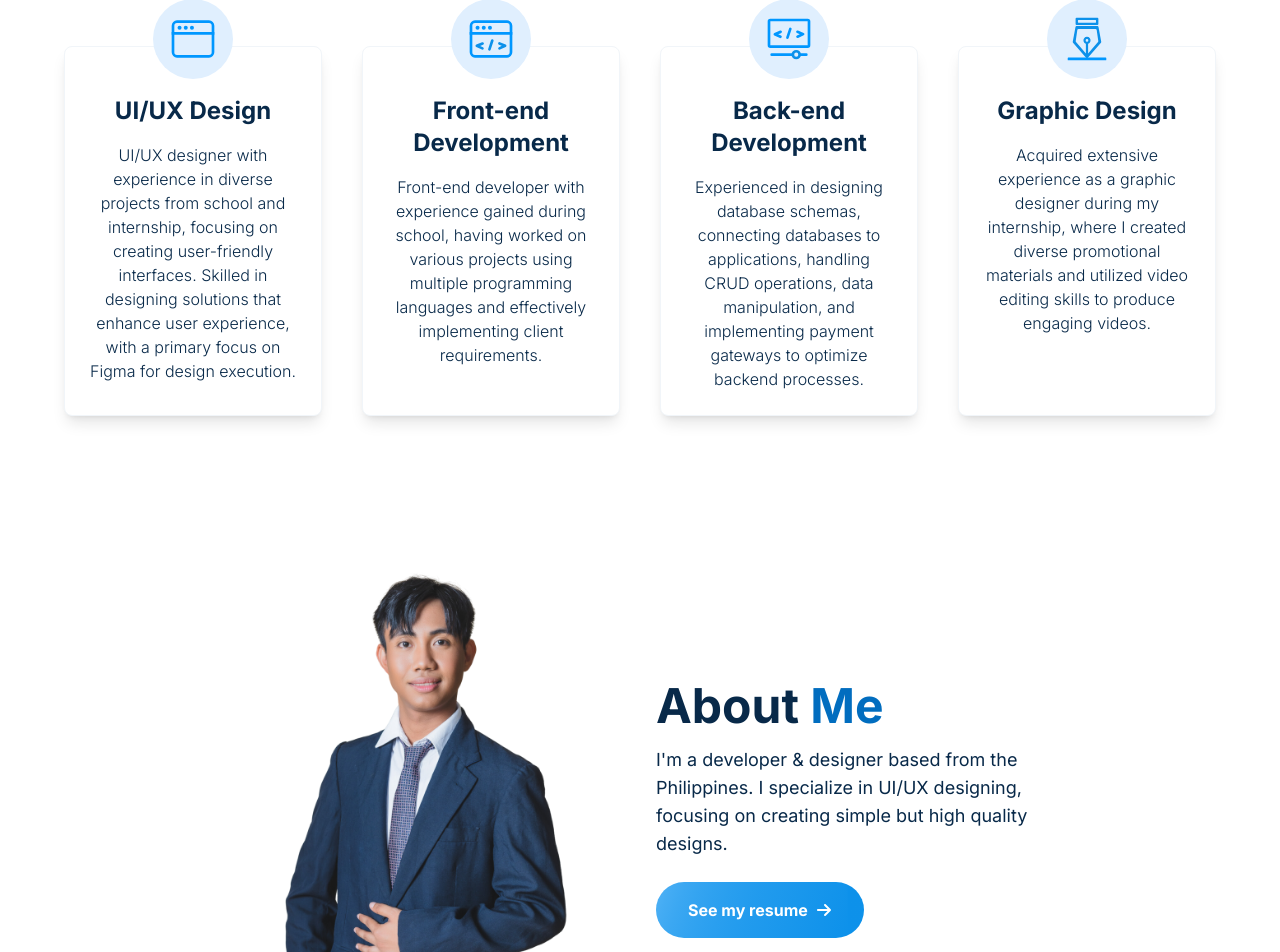
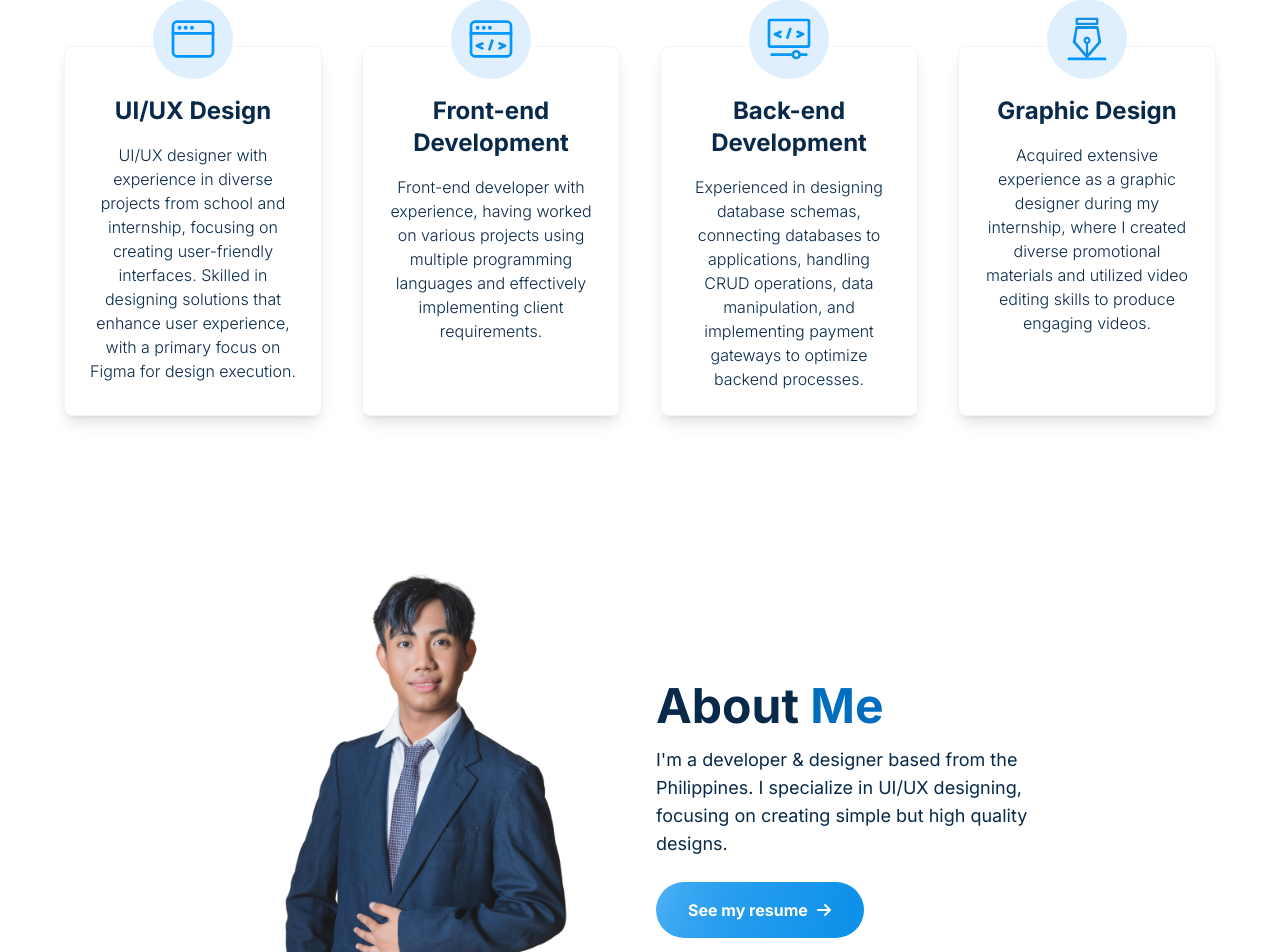
Before and after one commit to johnreyluntayao/my-portfolio, a Next.js app: page / in a window 1280 px wide. Shown: the part 1058-2010 px from the top of the page. Built offline with nearby package versions, Linux system fonts and the light colour scheme.

Commit message:
changed the url for my resume

```diff
--- a/components/About.tsx
+++ b/components/About.tsx
@@ -59,7 +59,7 @@ const About = () => {
 
 
       <motion.a
-        href="https://drive.google.com/file/d/1JiBDlFyAMUZmmyEdkYV7HkozYJNyDXw0/view?usp=sharing"
+        href="https://drive.google.com/file/d/1-8q5YKcTNVNhi7hULIVXUh5B00qrBpKQ/view?usp=sharing"
         className="pb-6"
         ref={buttonRef}
         variants={buttonVariants}
--- a/data/index.tsx
+++ b/data/index.tsx
@@ -453,7 +453,7 @@ export const mainSkills = [
     id: 2,
     logo: "/front-end.svg",
     title: "Front-end Development",
-    desc: "Front-end developer with experience gained during school, having worked on various projects using multiple programming languages and effectively implementing client requirements."
+    desc: "Front-end developer with experience, having worked on various projects using multiple programming languages and effectively implementing client requirements."
   },
   {
     id: 3,
```
